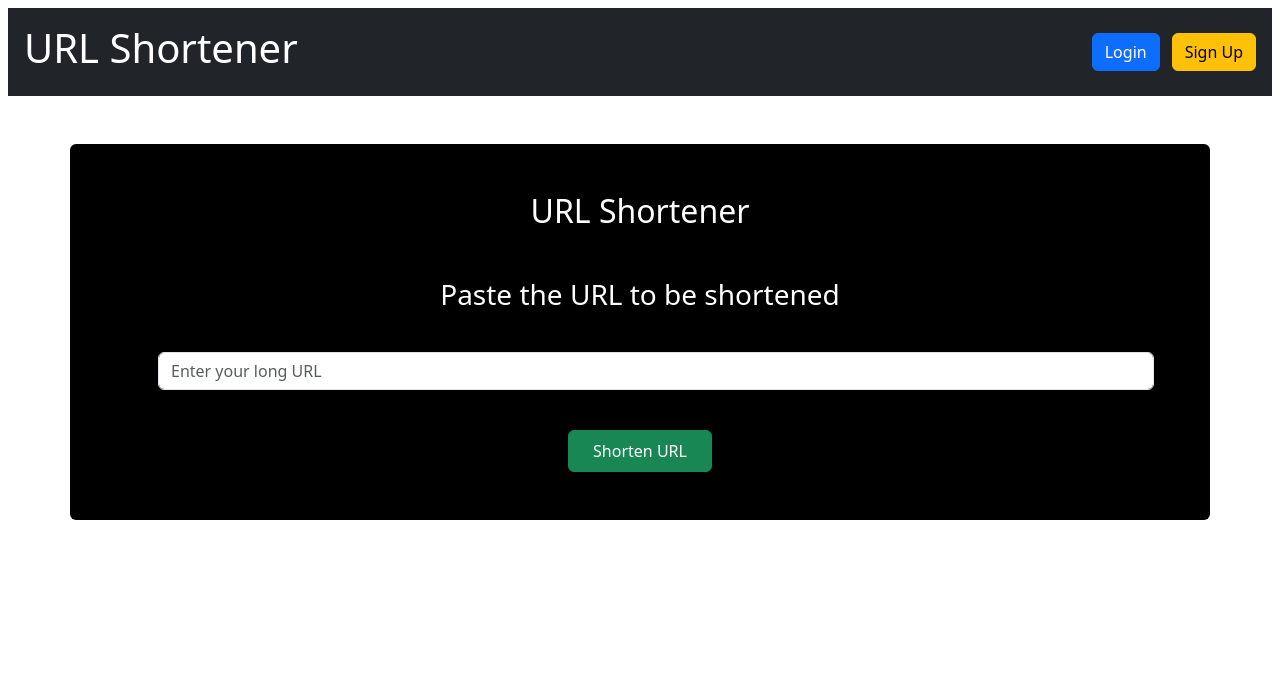
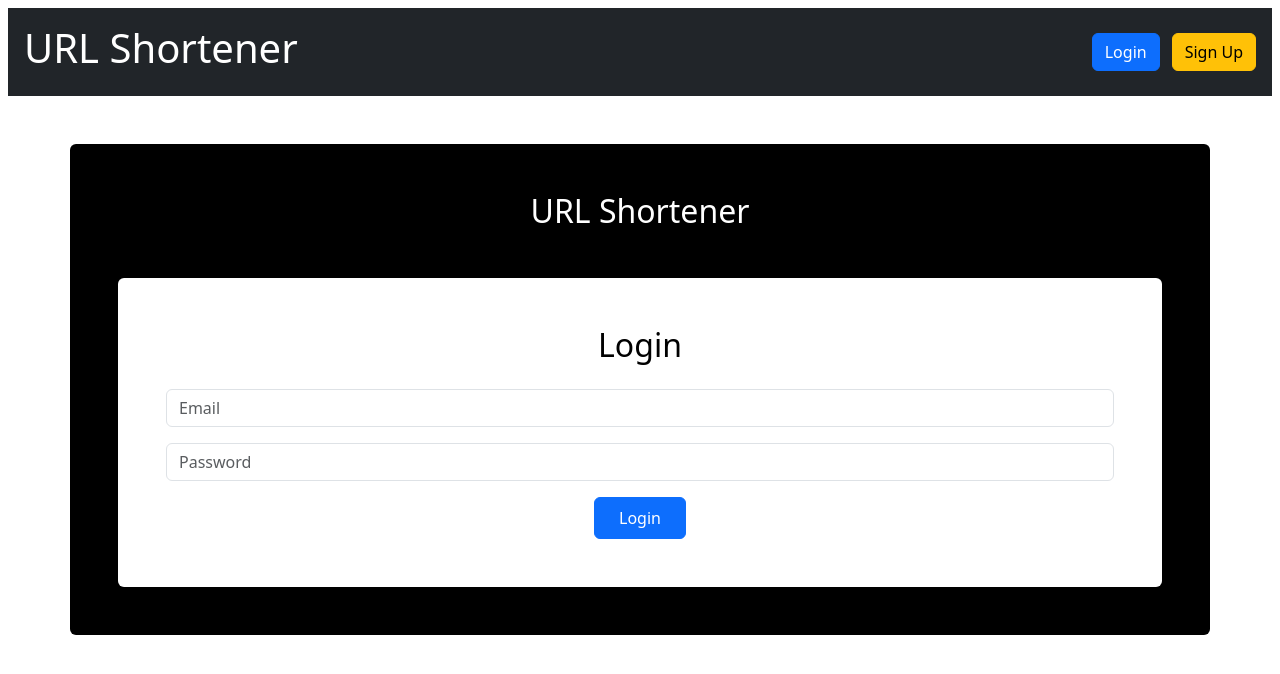
Before and after one commit to BansalKanishk/URL_Shortener, a React (Create React App) app in the folder frontend/: page / in a window 1280 px wide. Shown: the top 674 px of the page. Built offline with nearby package versions, Linux system fonts and the light colour scheme.

Commit message:
Login Changes

```diff
--- a/frontend/src/modules/Frontend/UrlShortner.jsx
+++ b/frontend/src/modules/Frontend/UrlShortner.jsx
@@ -1,12 +1,18 @@
 import React, { useState } from "react";
-import Header from "./Header";
+import UserLogin from "./UserLogin";
 
 const UrlShortener = () => {
   const [longUrl, setLongUrl] = useState("");
   const [shortUrl, setShortUrl] = useState("");
+  const [isLoggedIn, setIsLoggedIn] = useState(false);
 
   // Handle URL shortening
   const handleShortenUrl = async () => {
+    if (!isLoggedIn) {
+      alert("You must be logged in to shorten URLs");
+      return;
+    }
+
     try {
       const response = await fetch("http://localhost:5001/api/shorten", {
         method: "POST",
@@ -28,11 +34,15 @@ const UrlShortener = () => {
 
   return (
     <div>
-      {/* <div>
-        <Header/>
-      </div> */}
       <div className="container text-center mt-5 bg-black p-5 rounded">
         <h2 className="text-2xl font-bold text-white">URL Shortener</h2>
+
+        {!isLoggedIn ? (
+          <div>
+            <UserLogin setIsLoggedIn={setIsLoggedIn} />
+            </div>
+        ) : (
+          <div>
             <h3 className="font-bold text-white mt-5">Paste the URL to be shortened</h3>
             <div className="m-3 p-4 w-100">
               <input
@@ -58,6 +68,8 @@ const UrlShortener = () => {
               </div>
             )}
           </div>
+        )}
+      </div>
     </div>
   );
 };
--- a/frontend/src/modules/Frontend/UserLogin.jsx
+++ b/frontend/src/modules/Frontend/UserLogin.jsx
@@ -1,12 +1,11 @@
 import React, { useState } from "react";
 import { useNavigate } from "react-router-dom"; // For navigation after successful login
-import Header from "./Header";
 
-const UserLogin = () => {
+const UserLogin = ({setIsLoggedIn}) => {
   const [email, setEmail] = useState("");
   const [password, setPassword] = useState("");
-  const [loginStatus, setLoginStatus] = useState(""); // Feedback for login
-  const navigate = useNavigate(); // Initialize useNavigate hook
+  const [loginStatus, setLoginStatus] = useState("");
+  const navigate = useNavigate();
 
   // Handle Login form submission
   const handleLogin = async (e) => {
@@ -29,10 +28,10 @@ const UserLogin = () => {
 
       if (data.success) {
         setLoginStatus("Login successful!");
-        // Redirect to home page (URL shortener page) after successful login
+        setIsLoggedIn(true);
         setTimeout(() => {
-          navigate("/"); // Redirect to home page
-        }, 2000); // Delay to show success message before redirecting
+          navigate("/");
+        }, 2000);
       } else {
         setLoginStatus("Error: " + data.error);
       }
@@ -44,9 +43,6 @@ const UserLogin = () => {
 
   return (
     <div>
-        {/* <div>
-            <Header/>
-        </div> */}
         <div className="container text-center mt-5 bg-white p-5 rounded">
         <h2 className="text-2xl font-bold text-black">Login</h2>
         <form onSubmit={handleLogin} className="mt-4">
--- a/frontend/src/modules/Frontend/UserRegistration.jsx
+++ b/frontend/src/modules/Frontend/UserRegistration.jsx
@@ -1,13 +1,12 @@
 import React, { useState } from "react";
-import { useNavigate } from "react-router-dom"; // Use the useNavigate hook
-import Header from "./Header";
+import { useNavigate } from "react-router-dom";
 
 const UserRegistration = () => {
   const [username, setUsername] = useState("");
   const [email, setEmail] = useState("");
   const [password, setPassword] = useState("");
-  const [registrationStatus, setRegistrationStatus] = useState(""); // Feedback for registration
-  const navigate = useNavigate(); // Initialize useNavigate hook
+  const [registrationStatus, setRegistrationStatus] = useState("");
+  const navigate = useNavigate();
 
   // Handle Create Account form submission
   const handleCreateAccount = async (e) => {
@@ -42,9 +41,6 @@ const UserRegistration = () => {
 
   return (
     <div>
-        {/* <div>
-            <Header/>
-        </div> */}
         <div className="container text-center mt-5 bg-white p-5 rounded">
         <h2 className="text-2xl font-bold text-black">Create Account</h2>
         <form onSubmit={handleCreateAccount} className="mt-4">
```
Lines whose indentation alone changed are shown as unchanged.
